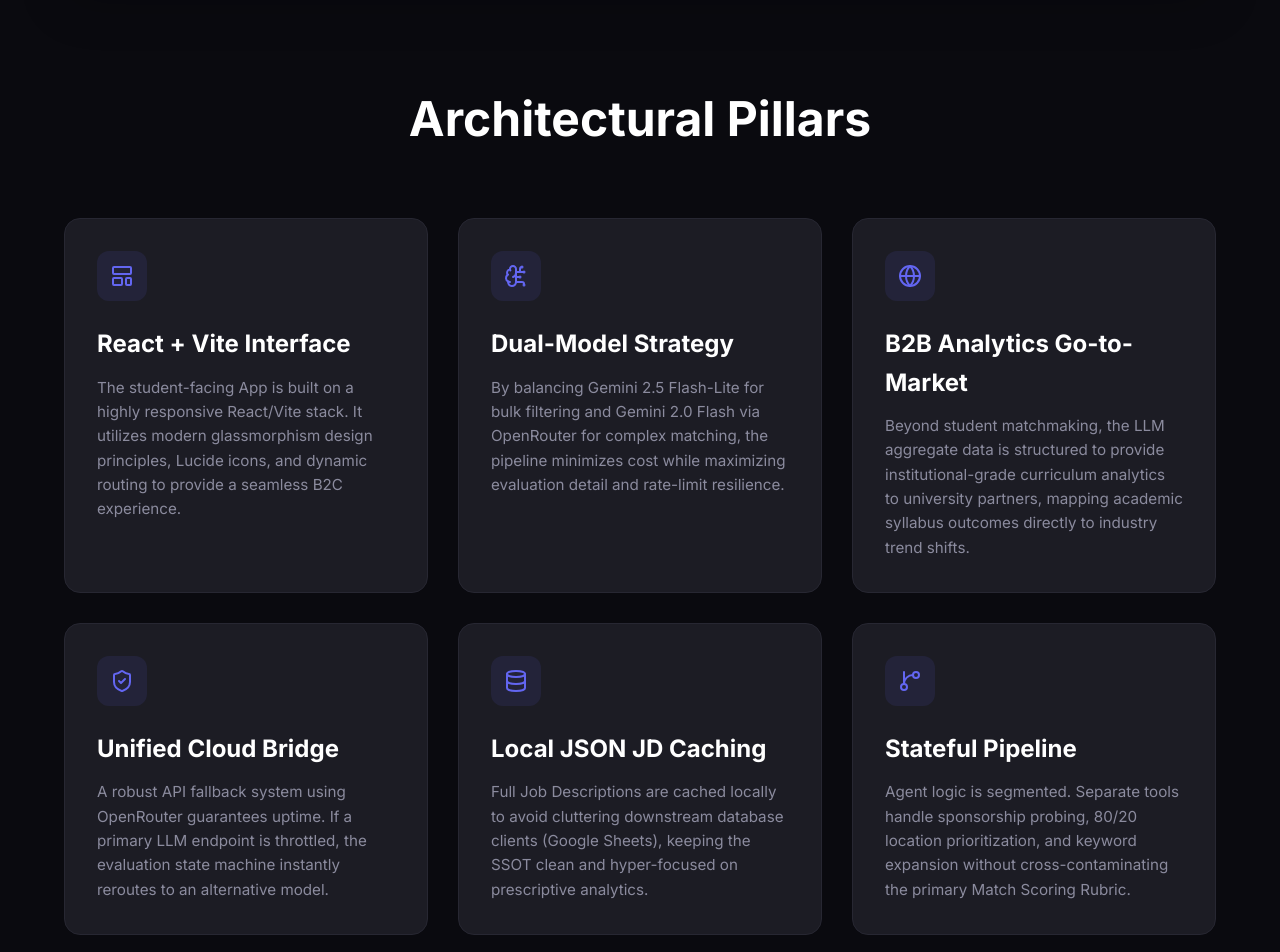
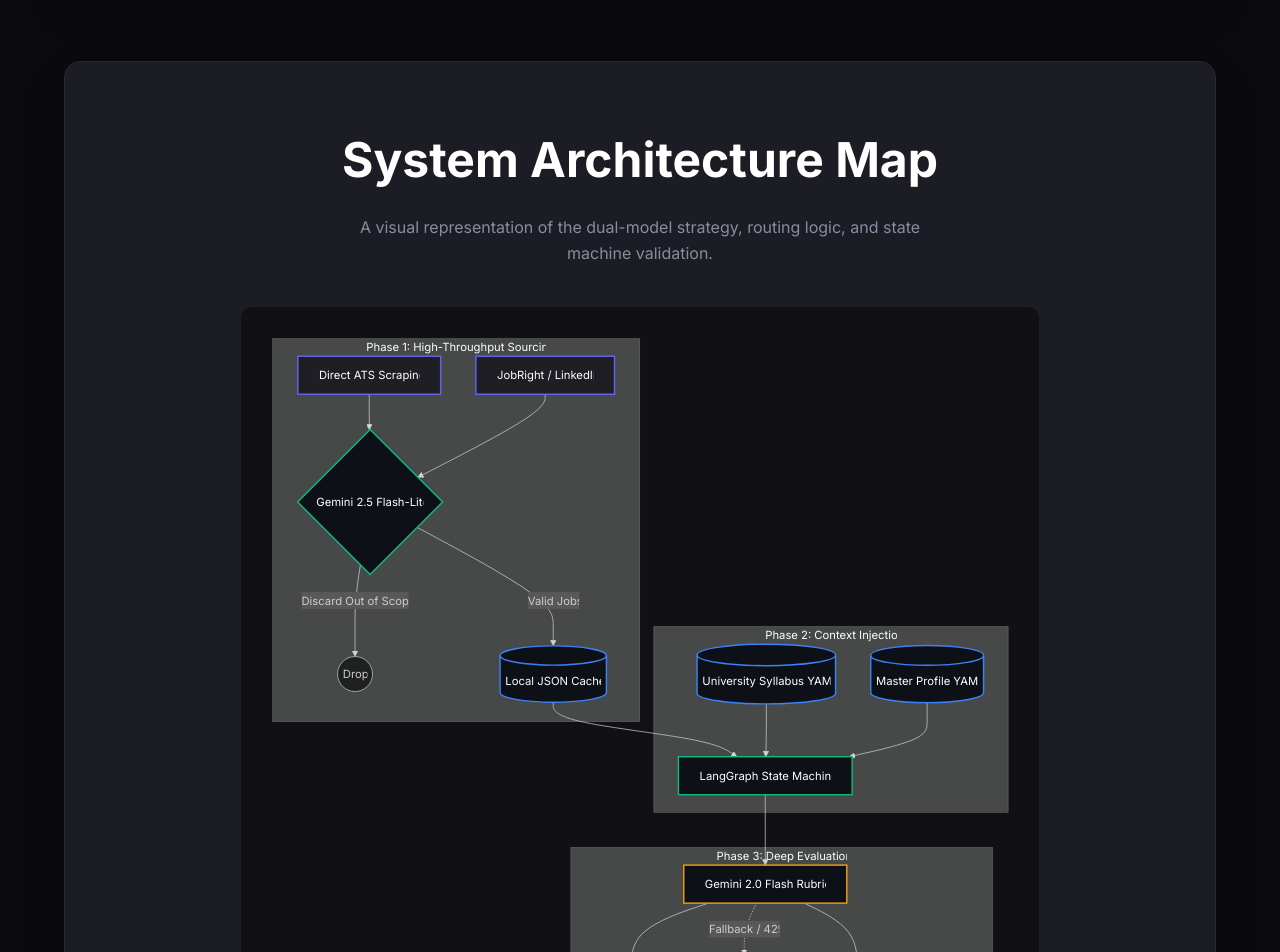
Before and after one commit to nagarajaabhishek/jobs, a React (Vite) app in the folder b2c_landing_page/: page /architecture in a window 1280 px wide. Shown: the part 1300-2252 px from the top of the page. Built offline with nearby package versions, Linux system fonts and the light colour scheme.

Commit message:
feat: integrated native mermaid.js react component into architecture page

```diff
--- a/b2c_landing_page/package.json
+++ b/b2c_landing_page/package.json
@@ -11,6 +11,7 @@
   },
   "dependencies": {
     "lucide-react": "^0.575.0",
+    "mermaid": "^11.12.3",
     "react": "^19.2.0",
     "react-dom": "^19.2.0",
     "react-router-dom": "^7.13.0"
--- /dev/null
+++ b/b2c_landing_page/src/components/Mermaid.tsx
@@ -0,0 +1,39 @@
+import { useEffect, useRef, useState } from 'react';
+import mermaid from 'mermaid';
+
+mermaid.initialize({
+    startOnLoad: false,
+    theme: 'dark',
+    securityLevel: 'loose',
+    fontFamily: '"Inter", sans-serif',
+});
+
+export default function Mermaid({ chart }: { chart: string }) {
+    const containerRef = useRef<HTMLDivElement>(null);
+    const [svg, setSvg] = useState<string>('');
+
+    useEffect(() => {
+        const renderChart = async () => {
+            if (chart) {
+                try {
+                    // Generate random id to avoid DOM conflicts
+                    const id = `mermaid-${Math.round(Math.random() * 100000)}`;
+                    const { svg } = await mermaid.render(id, chart);
+                    setSvg(svg);
+                } catch (e) {
+                    console.error("Mermaid rendering error:", e);
+                }
+            }
+        };
+        renderChart();
+    }, [chart]);
+
+    return (
+        <div
+            className="mermaid-wrapper"
+            ref={containerRef}
+            dangerouslySetInnerHTML={{ __html: svg }}
+            style={{ display: 'flex', justifyContent: 'center', width: '100%' }}
+        />
+    );
+}
--- a/b2c_landing_page/src/pages/Architecture.tsx
+++ b/b2c_landing_page/src/pages/Architecture.tsx
@@ -1,6 +1,49 @@
 import { useEffect } from 'react';
 import { Database, Network, BrainCircuit, ShieldCheck, GitBranch, ArrowRight, Activity, Globe, LayoutTemplate } from 'lucide-react';
+import Mermaid from '../components/Mermaid';
 import '../index.css';
+
+const pipelineChart = `
+flowchart TD
+    subgraph Sourcing["Phase 1: High-Throughput Sourcing"]
+        A["Direct ATS Scraping"]
+        B["JobRight / LinkedIn"]
+
+        A --> D{"Gemini 2.5 Flash-Lite"}
+        B --> D
+        D -- "Discard Out of Scope" --> Z(("Drop"))
+        D -- "Valid Jobs" --> E[("Local JSON Cache")]
+    end
+
+    subgraph Injection["Phase 2: Context Injection"]
+        E --> F["LangGraph State Machine"]
+        G[("University Syllabus YAML")] --> F
+        H[("Master Profile YAML")] --> F
+    end
+
+    subgraph Evaluation["Phase 3: Deep Evaluation"]
+        F --> J["Gemini 2.0 Flash Rubric"]
+        J -. "Fallback / 429" .-> K["OpenRouter Unified Bridge"]
+
+        J --> L(["Deterministic Match Score %"])
+        K --> L
+        J --> M(["Prescriptive Gap Analysis"])
+        K --> M
+    end
+
+    L --> N[("Google Sheets SSOT")]
+    M --> N
+
+    classDef source fill:#1e1e24,stroke:#6366f1,stroke-width:2px,color:#fff
+    classDef agent fill:#0d1117,stroke:#10b981,stroke-width:2px,color:#fff
+    classDef eval fill:#0d1117,stroke:#f59e0b,stroke-width:2px,color:#fff
+    classDef db fill:#0d1117,stroke:#3b82f6,stroke-width:2px,color:#fff
+
+    class A,B source
+    class D,F agent
+    class J,K eval
+    class E,G,H,N db
+`;
 
 export default function Architecture() {
     useEffect(() => {
@@ -84,6 +127,20 @@
                 </div>
             </section>
 
+            {/* Mermaid Architecture Flow */}
+            <section className="container" style={{ marginTop: '80px' }}>
+                <div className="glass-panel animate-fade-up delay-2" style={{ padding: '60px 40px', background: 'var(--bg-card)', border: '1px solid var(--border-color)', borderRadius: '16px', display: 'flex', flexDirection: 'column', alignItems: 'center' }}>
+                    <div style={{ marginBottom: '40px', textAlign: 'center' }}>
+                        <h2 style={{ fontSize: '1.8rem', marginBottom: '16px' }}>System Architecture Map</h2>
+                        <p style={{ color: 'var(--text-secondary)', maxWidth: '600px' }}>A visual representation of the dual-model strategy, routing logic, and state machine validation.</p>
+                    </div>
+
+                    <div className="mermaid-render-box" style={{ width: '100%', maxWidth: '800px', background: 'rgba(0,0,0,0.4)', padding: '2vw', borderRadius: '12px', border: '1px solid rgba(255,255,255,0.05)' }}>
+                        <Mermaid chart={pipelineChart} />
+                    </div>
+                </div>
+            </section>
+
             {/* Core Features Grid */}
             <section className="container" style={{ marginTop: '100px' }}>
                 <h2 style={{ fontSize: '2rem', textAlign: 'center', marginBottom: '60px' }}>Architectural Pillars</h2>
```
Also changed, not shown: 1 other file (tests, documents, lock files or other folders).
